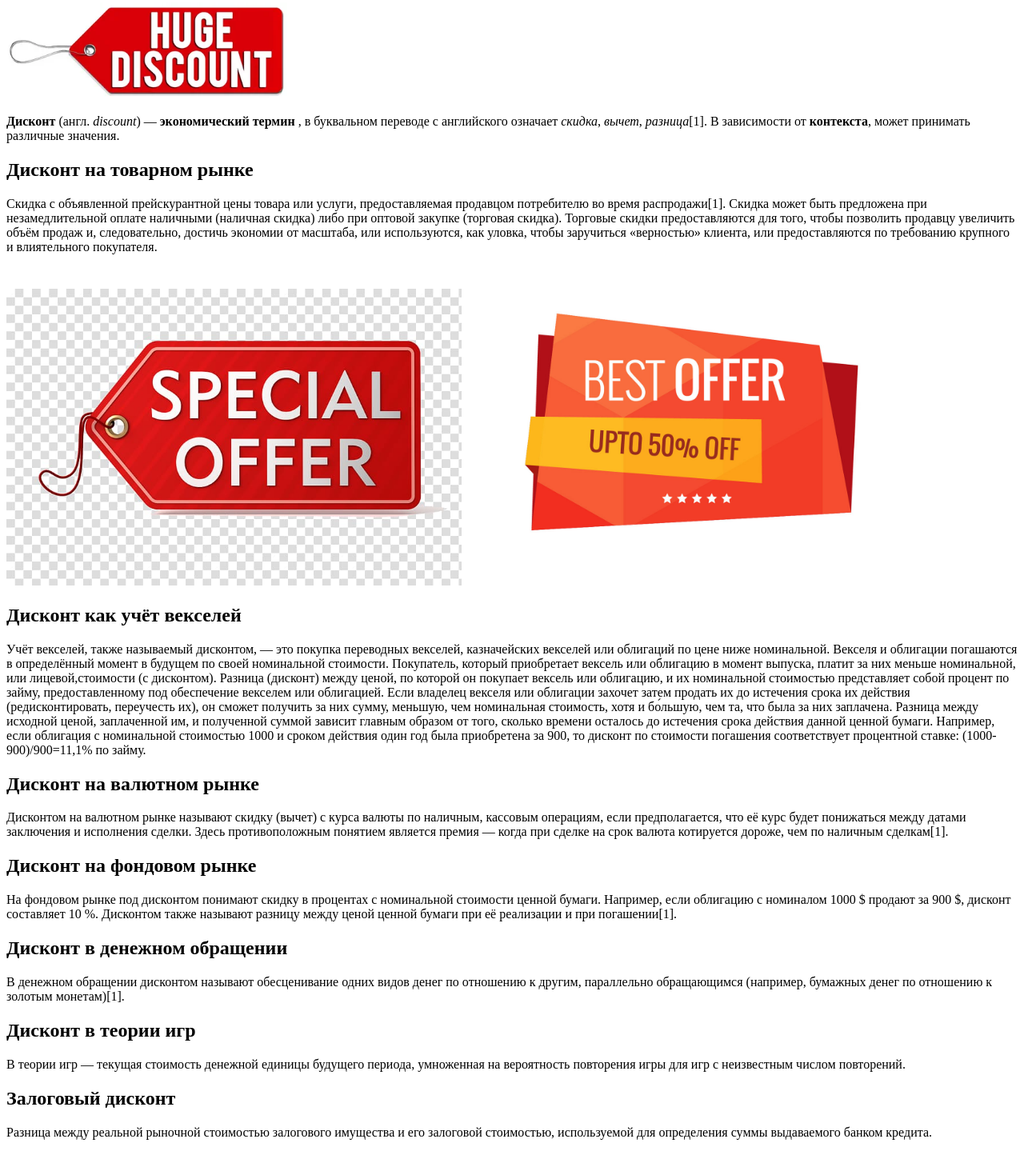
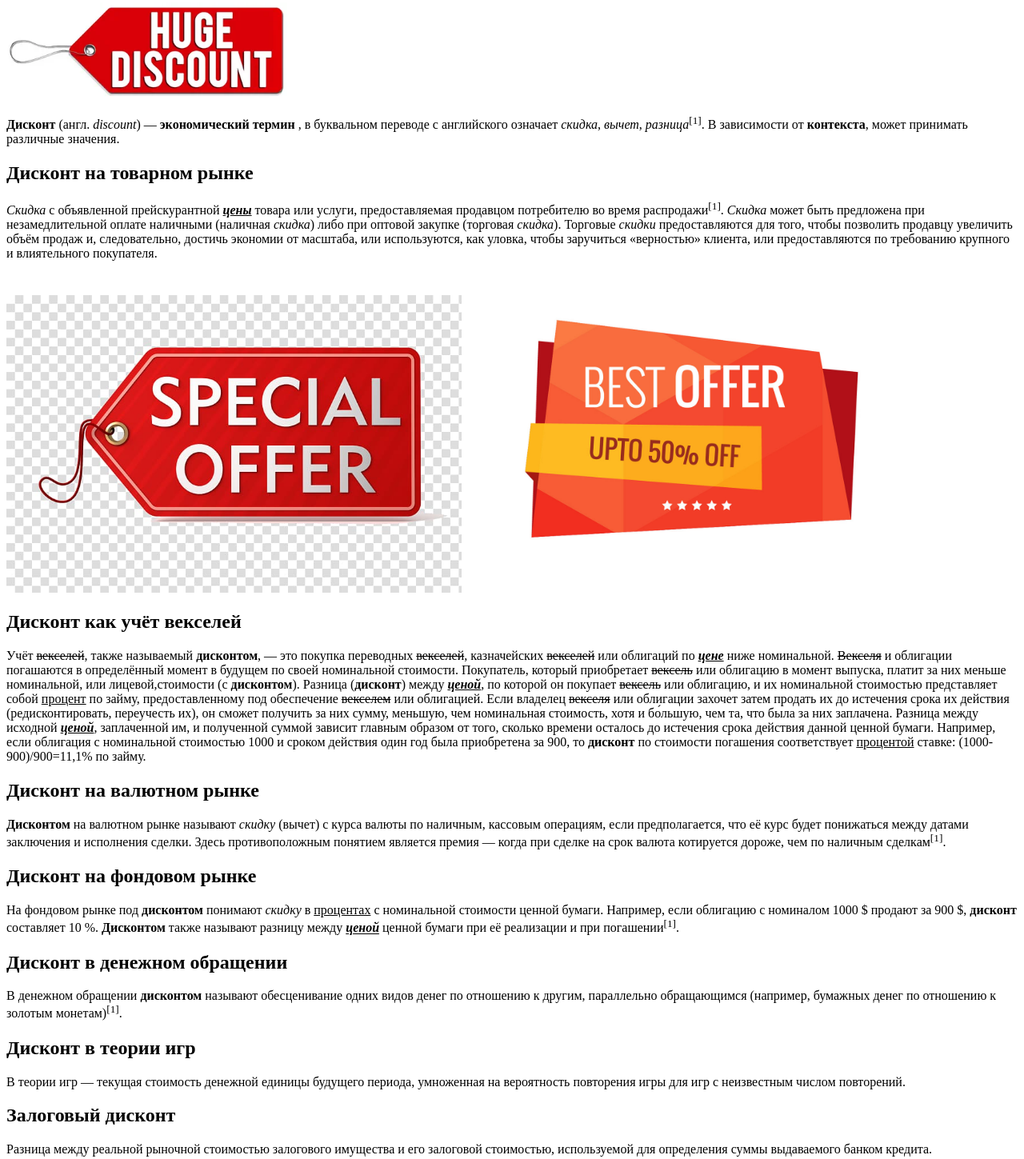
Before and after one commit to SashaSavchi/web-labs-1, a plain HTML site: page discount.html in a window 1280 px wide. Shown: the part 77-1526 px from the top of the page at 80% size. Drawn offline with Linux system fonts and the light colour scheme.

Commit message:
Форматирование текста

```diff
--- a/discount.html
+++ b/discount.html
@@ -13,17 +13,17 @@
 
         <p>
             <b>Дисконт</b> (англ. <i>discount</i>) — <b>экономический термин</b> , в буквальном
-            переводе с английского означает <i>скидка</i>, <i>вычет</i>, <i>разница</i>[1].
+            переводе с английского означает <i>скидка</i>, <i>вычет</i>, <i>разница</i><sup>[1]</sup>.
             В зависимости от <b>контекста</b>, может принимать различные значения.
         </p>
 
         <h2>Дисконт на товарном рынке</h2>
 
         <p>
-            Скидка с объявленной прейскурантной цены товара или услуги,
-            предоставляемая продавцом потребителю во время распродажи[1].
-            Скидка может быть предложена при незамедлительной оплате наличными (наличная скидка)
-            либо при оптовой закупке (торговая скидка). Торговые скидки предоставляются для
+            <i>Скидка</i> с объявленной прейскурантной <i><b><u>цены</u></b></i> товара или услуги,
+            предоставляемая продавцом потребителю во время распродажи<sup>[1]</sup>.
+            <i>Скидка</i> может быть предложена при незамедлительной оплате наличными (наличная <i>скидка</i>)
+            либо при оптовой закупке (торговая <i>скидка</i>). Торговые <i>скидки</i> предоставляются для
             того, чтобы позволить продавцу увеличить объём продаж и, следовательно,
             достичь экономии от масштаба, или используются, как уловка, чтобы заручиться «верностью» клиента,
             или предоставляются по требованию крупного и влиятельного покупателя.
@@ -37,48 +37,48 @@
         <h2>Дисконт как учёт векселей</h2>
 
         <P>
-            Учёт векселей, также называемый дисконтом, — это покупка переводных векселей,
-            казначейских векселей или облигаций по цене ниже номинальной.
-            Векселя и облигации погашаются в определённый момент в будущем по своей номинальной стоимости.
-            Покупатель, который приобретает вексель или облигацию в момент выпуска,
+            Учёт <s>векселей</s>, также называемый <b>дисконтом</b>, — это покупка переводных <s>векселей</s>,
+            казначейских <s>векселей</s> или облигаций по <i><b><u>цене</u></b></i> ниже номинальной.
+            <s>Векселя</s> и облигации погашаются в определённый момент в будущем по своей номинальной стоимости.
+            Покупатель, который приобретает <s>вексель</s> или облигацию в момент выпуска,
             платит за них меньше номинальной,
-            или лицевой,стоимости (с дисконтом). Разница (дисконт) между ценой,
-            по которой он покупает вексель или облигацию,
-            и их номинальной стоимостью представляет собой процент по займу, предоставленному
-            под обеспечение векселем или облигацией. Если владелец векселя или облигации
+            или лицевой,стоимости (с <b>дисконтом</b>). Разница (<b>дисконт</b>) между <i><b><u>ценой</u></b></i>,
+            по которой он покупает <s>вексель</s> или облигацию,
+            и их номинальной стоимостью представляет собой <u>процент</u> по займу, предоставленному
+            под обеспечение <s>векселем</s> или облигацией. Если владелец <s>векселя</s> или облигации
             захочет затем продать их до истечения срока их действия (редисконтировать, переучесть их),
             он сможет получить за них сумму, меньшую, чем номинальная стоимость, хотя и бо́льшую,
-            чем та, что была за них заплачена. Разница между исходной ценой, заплаченной им,
+            чем та, что была за них заплачена. Разница между исходной <i><b><u>ценой</u></b></i>, заплаченной им,
             и полученной суммой зависит главным образом от того, сколько времени осталось до истечения срока
             действия данной ценной бумаги. Например, если облигация с
             номинальной стоимостью 1000 и сроком действия один год была
-            приобретена за 900, то дисконт по стоимости погашения соответствует процентной ставке:
+            приобретена за 900, то <b>дисконт</b> по стоимости погашения соответствует <u>процентой</u>  ставке:
             (1000-900)/900=11,1% по займу.
         </P>
 
         <h2>Дисконт на валютном рынке</h2>
 
         <P>
-            Дисконтом на валютном рынке называют скидку (вычет) с курса
+            <b>Дисконтом</b> на валютном рынке называют <i>скидку</i> (вычет) с курса
             валюты по наличным, кассовым операциям, если предполагается,
             что её курс будет понижаться между датами заключения и исполнения сделки.
             Здесь противоположным понятием является премия —
-            когда при сделке на срок валюта котируется дороже, чем по наличным сделкам[1].
+            когда при сделке на срок валюта котируется дороже, чем по наличным сделкам<sup>[1]</sup>.
         </P>
 
         <h2>Дисконт на фондовом рынке</h2>
 
         <P>
-            На фондовом рынке под дисконтом понимают скидку в процентах с номинальной стоимости ценной бумаги.
-            Например, если облигацию с номиналом 1000 $ продают за 900 $, дисконт составляет 10 %.
-            Дисконтом также называют разницу между ценой ценной бумаги при её реализации и при погашении[1].
+            На фондовом рынке под <b>дисконтом</b> понимают <i>скидку</i> в <u>процентах</u>  с номинальной стоимости ценной бумаги.
+            Например, если облигацию с номиналом 1000 $ продают за 900 $, <b>дисконт</b> составляет 10 %.
+            <b>Дисконтом</b> также называют разницу между <i><b><u>ценой</u></b></i> ценной бумаги при её реализации и при погашении<sup>[1]</sup>.
         </P>
 
         <h2>Дисконт в денежном обращении</h2>
 
         <P>
-            В денежном обращении дисконтом называют обесценивание одних видов денег по отношению к другим,
-            параллельно обращающимся (например, бумажных денег по отношению к золотым монетам)[1].
+            В денежном обращении <b>дисконтом</b> называют обесценивание одних видов денег по отношению к другим,
+            параллельно обращающимся (например, бумажных денег по отношению к золотым монетам)<sup>[1]</sup>.
         </P>
 
         <h2>Дисконт в теории игр</h2>
```
